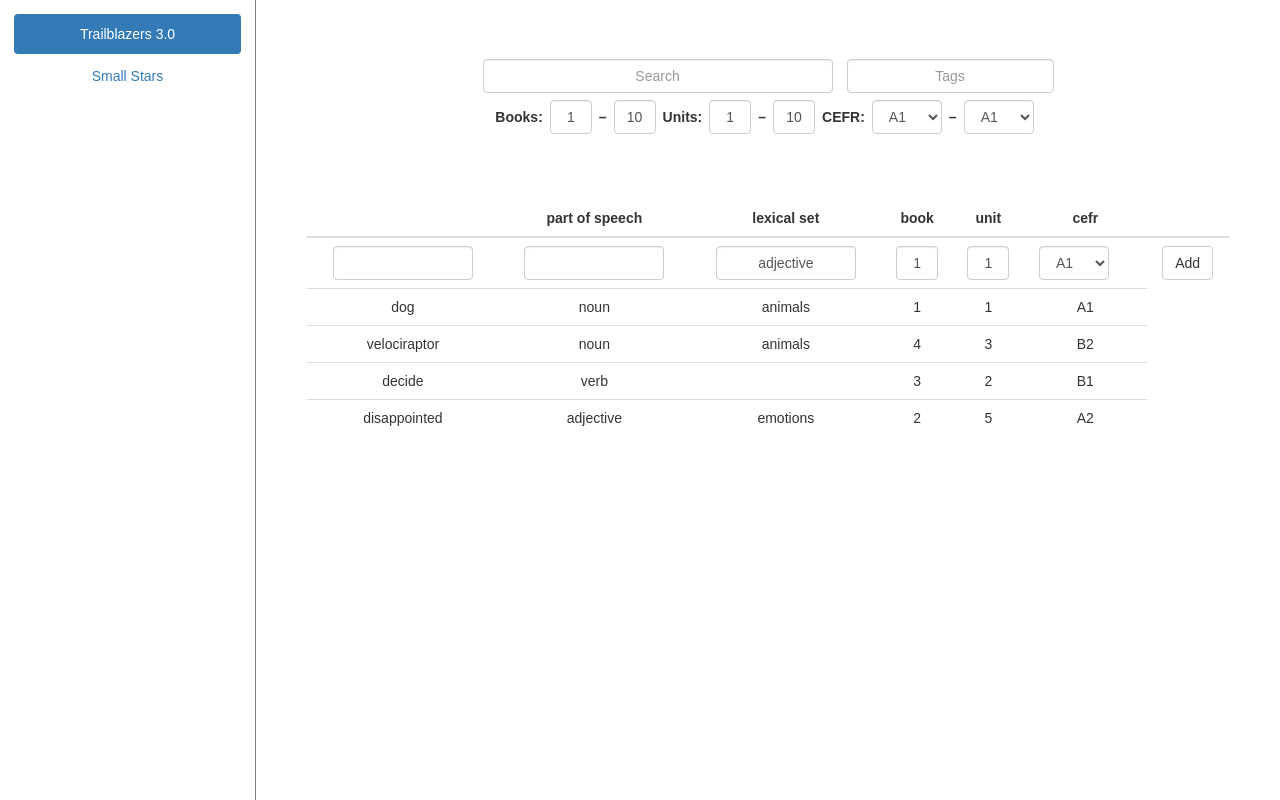
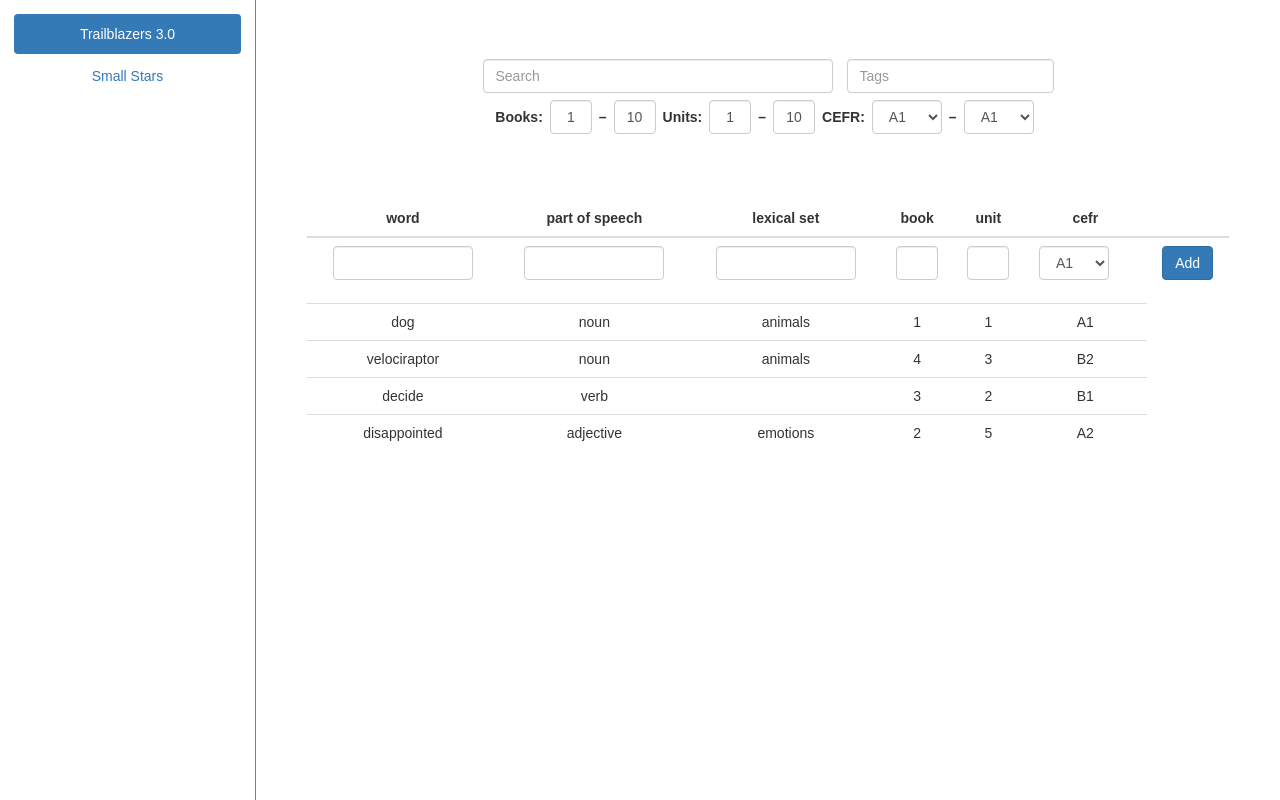
Before and after one commit to Jskobos/ef-vocabulary, a React (Create React App) app: page / in a window 1280 px wide. Built offline with nearby package versions, Linux system fonts and the light colour scheme.

Commit message:
Add form validation when adding words to vocabulary list.

```diff
--- a/src/Components/FormRow/FormRow.css
+++ b/src/Components/FormRow/FormRow.css
@@ -1,13 +1,11 @@
-input {
-  text-align: center;
-}
-
 input.row-input {
   width: 3em;
   margin: auto;
+  text-align: center;
 }
 
 input.row-input-long {
   width: 10em;
   margin: auto;
+  text-align: center;
 }
--- a/src/Components/FormRow/FormRow.js
+++ b/src/Components/FormRow/FormRow.js
@@ -1,5 +1,5 @@
 import React, { Component } from 'react';
-import { Form, FormControl, Button } from 'react-bootstrap';
+import { Form, FormControl, FormGroup, Button, HelpBlock } from 'react-bootstrap';
 import CefrSelect from '../CefrSelect/CefrSelect';
 import './FormRow.css';
 
@@ -8,10 +8,11 @@ class FormRow extends Component {
   constructor() {
     super()
     this.state = {
-      cefr: 1,
-      book: 1,
-      unit: 1,
-      part: 'adjective',
+      feedback: false,
+      cefr: 0,
+      book: '',
+      unit: '',
+      part: '',
       word: '',
       set: ''
     }
@@ -21,18 +22,23 @@ class FormRow extends Component {
 
   handleChange(e) {
     const name = e.target.name;
+    console.log(name + ' : ' + e.target.value);
     switch(name) {
       case 'word': this.setState({ word: e.target.value }); break;
       case 'set' : this.setState({ set:  e.target.value }); break;
       case 'part': this.setState({ part: e.target.value }); break;
       case 'book': this.setState({ book: e.target.value }); break;
       case 'unit': this.setState({ unit: e.target.value }); break;
-      case 'cefr': this.setState({ cefr: e.target.value }); break;
-      default: return;
+      default:     this.setState({ cefr: e.target.value });
     }
   }
 
   addVocabEntry() {
+    let state = this.getValidState();
+    if (!state) {
+      this.setState({feedback:true});
+      return;
+    }
     const entry = {
       word: this.state.word,
       part: this.state.part,
@@ -44,21 +50,76 @@ class FormRow extends Component {
     this.props.addVocabEntry(entry);
     this.setState({
       word:'',
-      set:''
+      set:'',
+      part:'',
+      feedback: false
     })
+  }
+
+  getValidState() {
+    let state = true;
+    if (this.state.word.length < 1 || this.state.part.length < 1 || this.state.book.length < 1 || this.state.unit.length < 1) {
+      state = false;
+    }
+    else if (isNaN(this.state.unit) || isNaN(this.state.book)) { state = false; }
+    return state;
+  }
+
+  validateWordField() {
+    if (!this.state.feedback) return '';
+    else if (this.state.word.length > 0) return 'success';
+    else return 'error';
+  }
+
+  validateUnitField() {
+    if (!this.state.feedback) return '';
+    else if (this.state.unit.length > 0 && !isNaN(this.state.unit)) return 'success';
+    else return 'error';
+  }
+
+  validateBookField() {
+    if (!this.state.feedback) return '';
+    else if (this.state.book.length > 0 && !isNaN(this.state.book)) return 'success';
+    else return 'error';
+  }
+
+  validatePartField() {
+    if (!this.state.feedback) return '';
+    else if (this.state.part.length > 1) return 'success';
+    else return 'error';
   }
 
 
   render() {
     return (
       <tr className="FormRow">
-          <td><FormControl name="word" className="row-input-long" type="text" value={this.state.word} onChange={this.handleChange}/></td>
+          <td>
+            <FormGroup validationState={this.validateWordField()}>
+              <FormControl name="word" className="row-input-long" type="text" value={this.state.word}
+                onChange={this.handleChange} />
+            </FormGroup>
+          </td>
+          <td>
+            <FormGroup validationState={this.validatePartField()}>
+              <FormControl name="part" className="row-input-long" type="text" value={this.state.part}
+                onChange={this.handleChange} />
+            </FormGroup>
+          </td>
           <td><FormControl name="set" className="row-input-long" type="text" value={this.state.set} onChange={this.handleChange}/></td>
-          <td><FormControl name="part" className="row-input-long" type="text" value={this.state.part} onChange={this.handleChange}/></td>
-          <td><FormControl name="book" className="row-input" type="text" value={this.state.book} onChange={this.handleChange}/></td>
-          <td><FormControl name="unit" className="row-input" type="text" value={this.state.unit} onChange={this.handleChange}/></td>
+          <td>
+            <FormGroup validationState={this.validateBookField()}>
+              <FormControl name="book" className="row-input" type="text" value={this.state.book}
+                onChange={this.handleChange} />
+            </FormGroup>
+          </td>
+          <td>
+            <FormGroup validationState={this.validateUnitField()}>
+              <FormControl name="unit" className="row-input" type="text" value={this.state.unit}
+                onChange={this.handleChange}/>
+            </FormGroup>
+          </td>
           <td><CefrSelect onChange={this.handleChange} value={this.state.cefr}/></td>
-          <td><Button onClick={this.addVocabEntry}>Add</Button></td>
+          <td><Button bsStyle="primary" onClick={this.addVocabEntry}>Add</Button></td>
       </tr>
     )
   }
--- a/src/Components/ResultBox/ResultBox.css
+++ b/src/Components/ResultBox/ResultBox.css
@@ -1,7 +1,3 @@
 th {
   text-align: center;
 }
-
-tr {
-
-}
--- a/src/Components/ResultBox/ResultBox.js
+++ b/src/Components/ResultBox/ResultBox.js
@@ -35,7 +35,7 @@ class ResultBox extends Component {
         <Table responsive hover>
           <thead>
             <tr>
-              <th></th>
+              <th>word</th>
               <th>part of speech</th>
               <th>lexical set</th>
               <th>book</th>
--- a/src/Components/SearchBox/SearchBox.css
+++ b/src/Components/SearchBox/SearchBox.css
@@ -13,6 +13,7 @@ input.form-control.text-search {
 input.form-control.small-input {
   width: 3.0em;
   margin: 0.5em;
+  text-align: center;
 }
 
 select.form-control.select-input {
```
